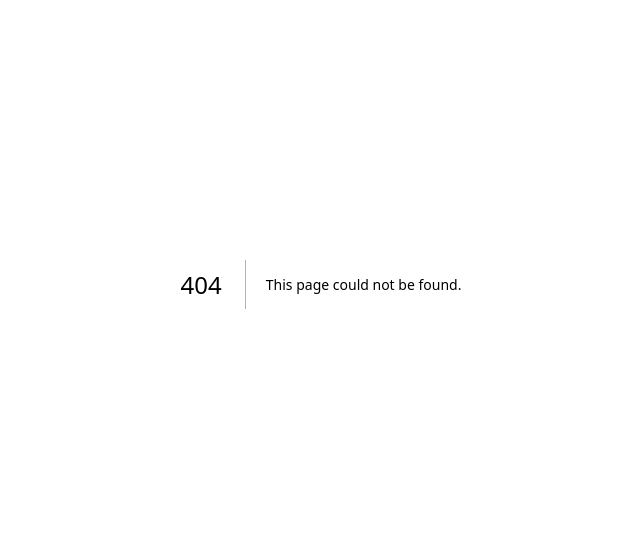
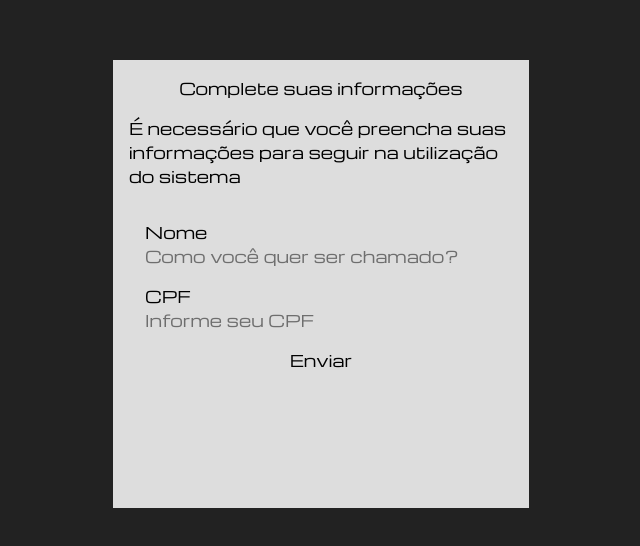
Before and after one commit to LeonardoAValerio/syntra, a Next.js app: page /app/complete-infos in a window 1280 px wide. Before the commit this address had no page. Shown: the part 116-662 px from the top of the page, without its empty margins (319-959 px from the left). Built offline with nearby package versions, Linux system fonts and the light colour scheme.

Commit message:
feat: finished login

```diff
--- a/package.json
+++ b/package.json
@@ -14,6 +14,7 @@
     "axios": "^1.10.0",
     "firebase": "^11.9.1",
     "js-cookie": "^3.0.5",
+    "jsonwebtoken": "^9.0.2",
     "jwt-decode": "^4.0.0",
     "next": "15.3.4",
     "react": "^19.0.0",
@@ -21,6 +22,7 @@
   },
   "devDependencies": {
     "@tailwindcss/postcss": "^4",
+    "@types/jsonwebtoken": "^9.0.10",
     "@types/node": "^20",
     "@types/react": "^19.1.8",
     "@types/react-dom": "^19.1.6",
--- /dev/null
+++ b/src/app/app/complete-infos/page.tsx
@@ -0,0 +1,52 @@
+'use client';
+
+import { UserContext } from "@/contexts/UserContext";
+import { clientApi } from "@/lib/api/api";
+import { useRouter } from "next/navigation";
+import { useContext, useState } from "react";
+
+export default function CompleteInfos() {
+    const [name, setName] = useState("");
+    const [cpf, setCpf] = useState("");
+    const { setUser, reloadingUser } = useContext(UserContext);
+    const router = useRouter();
+
+    const handleSubmit = async (e: React.FormEvent<HTMLFormElement>) => {
+        e.preventDefault();
+
+        if(!name) {
+            console.log("Precisa de nome");
+            return;
+        }
+
+        if(!cpf) {
+            console.log("Precisa de nome");
+            return;
+        }
+
+        const user = await clientApi.user.updateProfile({name, cpf, isCompleteInfos: true});
+        setUser(user);
+        reloadingUser()
+        router.push("/app")
+    }
+
+    return <main className="w-screen h-screen bg-primary-black flex items-center justify-center">
+        <div className="bg-primary-white w-104 h-112 flex flex-col p-4 items-center gap-4">
+            <h1>Complete suas informações</h1>
+            <p>É necessário que você preencha suas informações para seguir na utilização do sistema</p>
+            <form className="flex flex-col w-full p-4 gap-4" onSubmit={handleSubmit}>
+                <div className="flex flex-col">
+                    <label>Nome</label>
+                    <input type="text" placeholder="Como você quer ser chamado?" onChange={(e) => setName(e.target.value)} required></input>
+                </div>
+                <div className="flex flex-col">
+                    <label>CPF</label>
+                    <input type="text" placeholder="Informe seu CPF" onChange={(e) => setCpf(e.target.value)} required></input>
+                </div>
+                <button type="submit">
+                    Enviar
+                </button>
+            </form>
+        </div>
+    </main>
+}
--- /dev/null
+++ b/src/app/app/page.tsx
@@ -0,0 +1,13 @@
+'use client'
+import { UserContext } from "@/contexts/UserContext"
+import { useContext } from "react"
+
+export default function App() {
+    const { user } = useContext(UserContext)
+    return (
+        <>
+            <h1>Olá, {user?.name}!</h1>
+            <p>Seu email é: {user?.email}</p>
+        </>
+    )
+}
--- a/src/app/login/page.tsx
+++ b/src/app/login/page.tsx
@@ -1,28 +1,31 @@
 'use client';
 
-import { Api } from "@/lib/api/api";
 import { auth } from "@/lib/firebase/firebase";
 import { GoogleAuthProvider, signInWithEmailAndPassword, signInWithPopup, OAuthProvider } from "firebase/auth";
 import Link from "next/link";
 import { useContext, useState } from "react";
 import Cookies from "js-cookie";
-import { useRouter } from "next/router";
-import { User, UserContext } from "@/contexts/UserContext";
+import { useRouter } from "next/navigation";
+import { UserContext } from "@/contexts/UserContext";
 import { jwtDecode } from "jwt-decode";
+import { User } from "@/lib/api/routes/user/user";
+import { clientApi } from "@/lib/api/api";
 
 export default function Login() {
     const [email, setEmail] = useState("");
     const [password, setPassword] = useState("");
     const router = useRouter();
-    const {setUser} = useContext(UserContext)
+    const {setUser, reloadingUser} = useContext(UserContext)
 
     const login = async (tokenFirebase: string) => {
         try {
-            const data = await Api.auth.login({token: tokenFirebase});
+            const data = await clientApi.auth.login({token: tokenFirebase});
             const {token} = data;
+            console.log(data);
 
-            Cookies.set("auth_token", token, {expires: 7, path: "/"});
+            Cookies.set("token", token, {expires: 7, path: "/"});
             setUser(jwtDecode<User>(token));
+            reloadingUser();
 
             router.push("/app");
         } catch(err) {
--- a/src/contexts/UserContext.tsx
+++ b/src/contexts/UserContext.tsx
@@ -1,41 +1,59 @@
+'use client';
+
 import { jwtDecode } from "jwt-decode";
 import Cookies  from "js-cookie";
-import { createContext, ReactNode, useEffect, useState } from "react";
-
-export interface User {
-  name: string;
-  uid: string;
-  email: string;
-  isCompleteInfo: boolean;
-}
+import { createContext, ReactNode, use, useEffect, useState } from "react";
+import { User } from "@/lib/api/routes/user/user";
+import { useRouter } from "next/navigation";
+import { clientApi } from "@/lib/api/api";
 
 interface UserContextType {
   user: User | null;
   setUser: (user: User | null) => void;
   logout: () => void;
+  reloadingUser: () => void;
 }
 
 export const UserContext = createContext<UserContextType>({
   user: null,
   setUser: () => {},
   logout: () => {},
+  reloadingUser: () => {}
 });
 
 export const UserProvider = ({ children }: { children: ReactNode }) => {
   const [user, setUser] = useState<User | null>(null);
+  const [reloadUser, setReloadUser] = useState(false);
+
+  const reloadingUser = () => {
+    setReloadUser(true);
+    setReloadUser(false);
+  }
+
+  const router = useRouter();
 
   useEffect(() => {
-    const token = Cookies.get("auth_token");
+    async function verifyIsCompleteUser() {
+      const user = await clientApi.user.profile();
+      if(!user.isCompleteInfos) {
+        router.push("/app/complete-infos")
+      }
+      setUser(user)
+    }
+
+    const token = Cookies.get("token");
     if (token) {
       try {
+        verifyIsCompleteUser();
         const decoded = jwtDecode<User>(token);
+        console.log(decoded)
         setUser(decoded);
       } catch (e) {
         console.error("Erro ao decodificar token:", e);
         setUser(null);
       }
     }
-  }, []);
+  }, [reloadUser]);
 
   const logout = () => {
     Cookies.remove("auth_token");
@@ -43,7 +61,7 @@ export const UserProvider = ({ children }: { children: ReactNode }) => {
   };
 
   return (
-    <UserContext.Provider value={{ user, setUser, logout }}>
+    <UserContext.Provider value={{ user, setUser, logout, reloadingUser }}>
       {children}
     </UserContext.Provider>
   );
--- a/src/lib/api/api.ts
+++ b/src/lib/api/api.ts
@@ -1,12 +1,27 @@
 import axios from "axios"
 import { AuthRoute } from "./routes/auth/AuthRoute";
+import Cookies from "js-cookie";
+import { UserRoute } from "./routes/user/UserRoute";
 
-export class Api {
-    private static api = axios.create({
-        baseURL: process.env.API_URL
-    });
+const api = axios.create({
+    baseURL: "http://localhost:8080/"
+});
 
-    static get auth() {
-        return new AuthRoute(this.api);
+api.interceptors.request.use(
+  (config) => {
+    const token = Cookies.get("token");
+    if (token) {
+      config.headers.Authorization = `${token}`;
     }
+    return config;
+  },
+  (error) => {
+    return Promise.reject(error);
+  }
+);
+
+
+export const clientApi = {
+  user: new UserRoute(api),
+  auth: new AuthRoute(api)
 }
--- a/src/lib/api/routes/auth/AuthRoute.ts
+++ b/src/lib/api/routes/auth/AuthRoute.ts
@@ -9,7 +9,7 @@ export class AuthRoute extends BaseRoute {
     }
 
     async login(dto: AuthDto): Promise<LoginDto> {
-        const response = await this.api.post<LoginDto>(this.path("login"), dto);
+        const response = await this.api.post<LoginDto>(this.path("login/oAuth"), dto);
         const data = response.data;
 
         return data;
--- /dev/null
+++ b/src/lib/api/routes/user/UserRoute.ts
@@ -0,0 +1,23 @@
+import { AxiosInstance } from "axios";
+import { BaseRoute } from "../base/BaseRoute";
+import { User } from "./user";
+import { updateProfileDto } from "./dto/updateProfileDto";
+
+export class UserRoute extends BaseRoute {
+
+    constructor(api: AxiosInstance) {
+        super({api, routeName: "user"});
+    }
+
+    async profile(): Promise<User> {
+        const response = await this.api.get<User>(this.path("profile"));
+        console.log(response)
+        return response.data;
+    }
+
+    async updateProfile(dto: updateProfileDto): Promise<User> {
+        const response = await this.api.put<User>(this.path("profile"), dto);
+        console.log(response);
+        return response.data;
+    }
+}
--- /dev/null
+++ b/src/lib/api/routes/user/dto/updateProfileDto.ts
@@ -0,0 +1,5 @@
+export interface updateProfileDto {
+    name?: string
+    cpf?: string
+    isCompleteInfos?: boolean
+}
--- /dev/null
+++ b/src/lib/api/routes/user/user.ts
@@ -0,0 +1,6 @@
+export interface User {
+  name: string;
+  uid: string;
+  email: string;
+  isCompleteInfos: boolean;
+}
```
Also changed, not shown: 1 other file (tests, documents, lock files or other folders).
